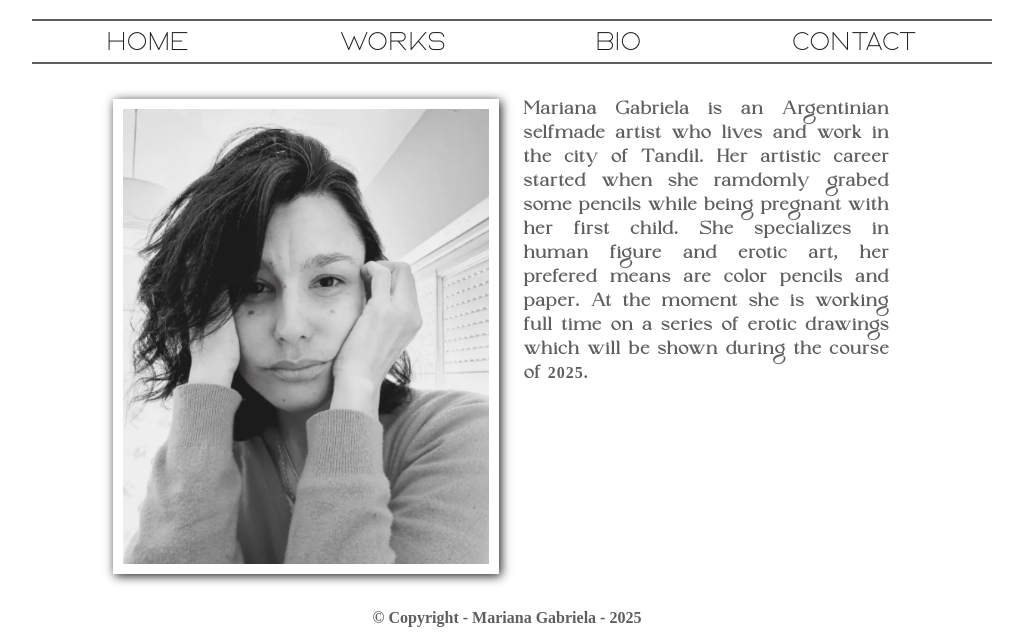
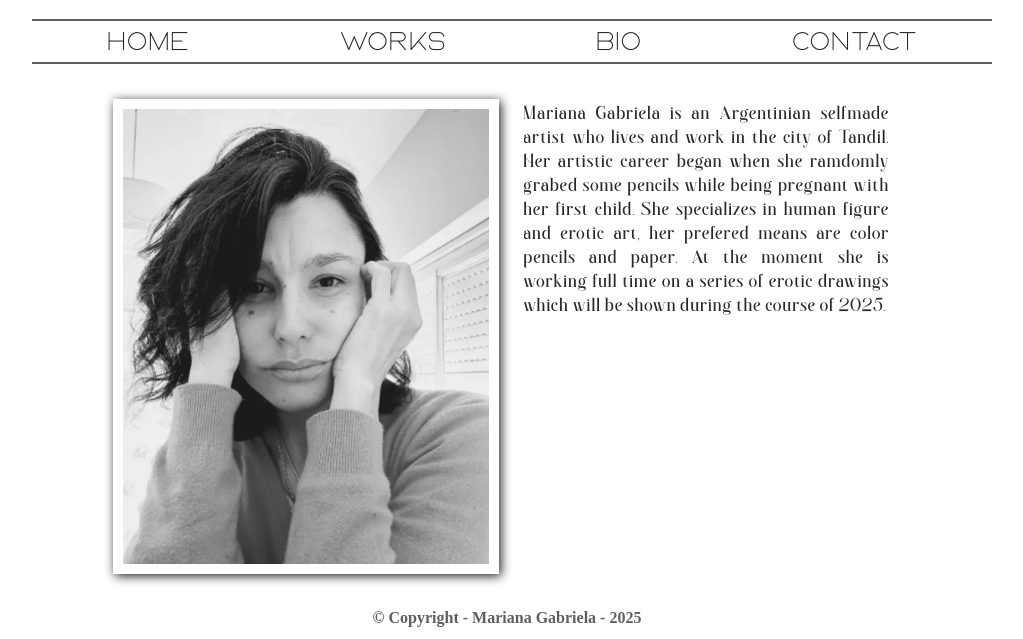
Before and after one commit to Federico-Pedro/marian-homepage, a plain HTML site: page bio.html in a window 1280 px wide. Shown: the part 186-825 px from the top of the page, without its empty margins (133-1156 px from the left). Drawn offline with Linux system fonts and the light colour scheme.

Commit message:
Change in bio and contact font

```diff
--- a/bio.html
+++ b/bio.html
@@ -25,7 +25,7 @@
 		   </div>
 		   <div class="biography">
 				Mariana Gabriela is an Argentinian selfmade artist who lives and work in the city of Tandil.
-				Her artistic career started when she ramdomly grabed some pencils while being pregnant with her first child.
+				Her artistic career began when she ramdomly grabed some pencils while being pregnant with her first child.
 				She specializes in human figure and erotic art, her prefered means are color pencils and paper.
 				At the moment she is working full time on a series of erotic drawings which will be shown during the course of 2025.
 		   </div>
--- a/style.css
+++ b/style.css
@@ -9,8 +9,8 @@
 }
 
 @font-face {
-    font-family: kugile;
-    src: url(./kugile/Kugile_Demo.ttf);
+    font-family: ritus;
+    src: url(./ritus/Ritus-Regular.ttf);
 }
 
 @font-face {
@@ -129,12 +129,12 @@
 	  width: 30%;
 	  /*padding: 5px;*/
 	  margin: 0 12px 10px 25px;
-	  font-family: kugile;
-	  font-size: 16px;
-	  font-weight: 800;
+	  font-family: ritus;
+	  font-size: 18px;
+	  font-weight: 100;
 	  letter-spacing: 1px;
 	  line-height: 1.5rem;
-	  color: #5f5f5f;
+	  color: #272727;
 	  text-align: justify;
       overflow: hidden;
   }
@@ -146,11 +146,12 @@
       display: flex;
 	  flex-direction: column;
       justify-content: flex-end;
-	  font-family: kugile;
+	  font-family: 'Times New Roman', Times, serif;
 	  overflow:  hidden;
-	  font-size: 16px;
+	  font-size: 18px;
 	  line-height: 18px;
       letter-spacing: 1.5px;
+      color: #4b4b4b;
 
   }
 
```
Also changed, not shown: contacts.html (+1 -1 lines), ritus/Ritus-Regular.ttf (added).
